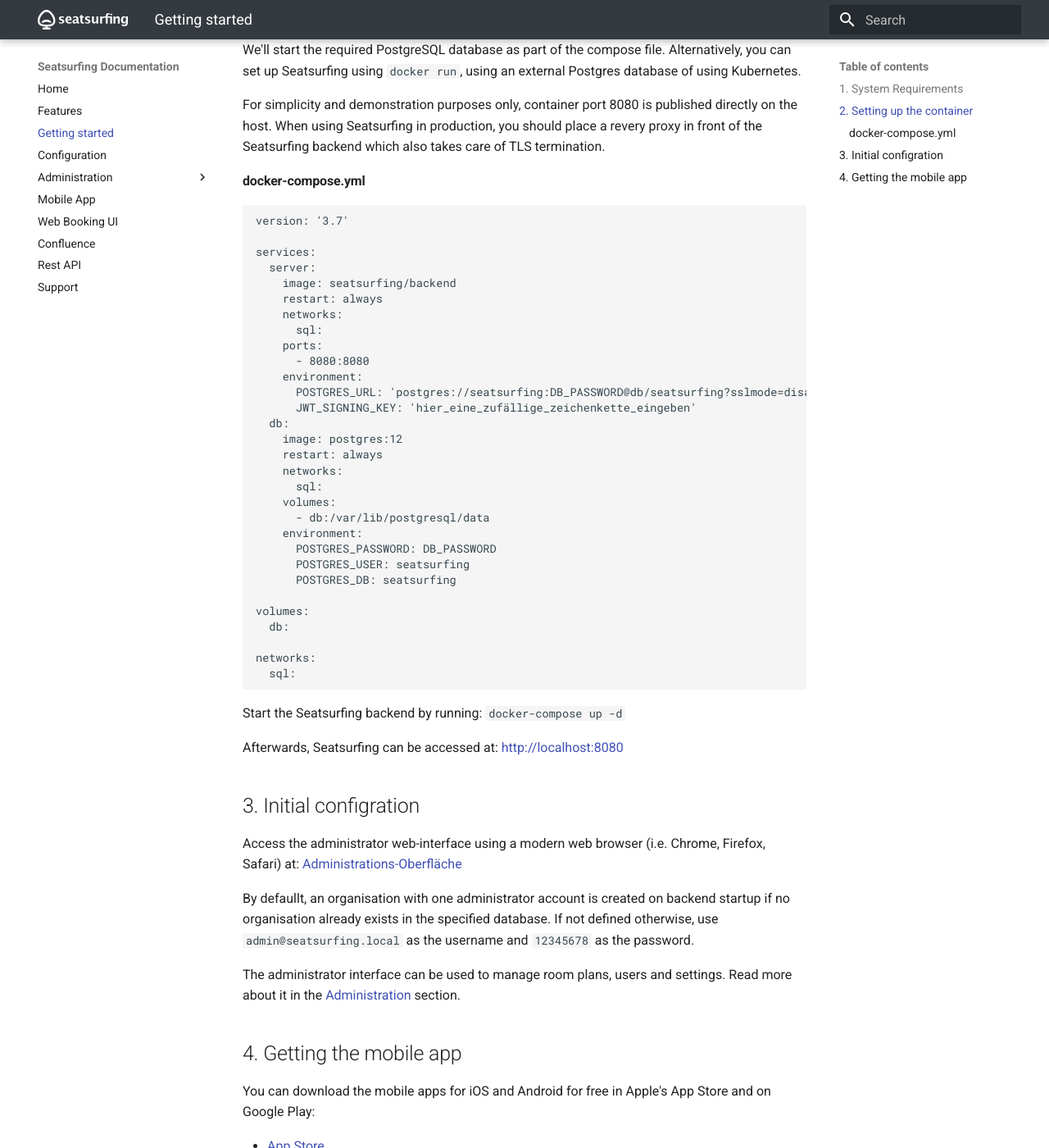
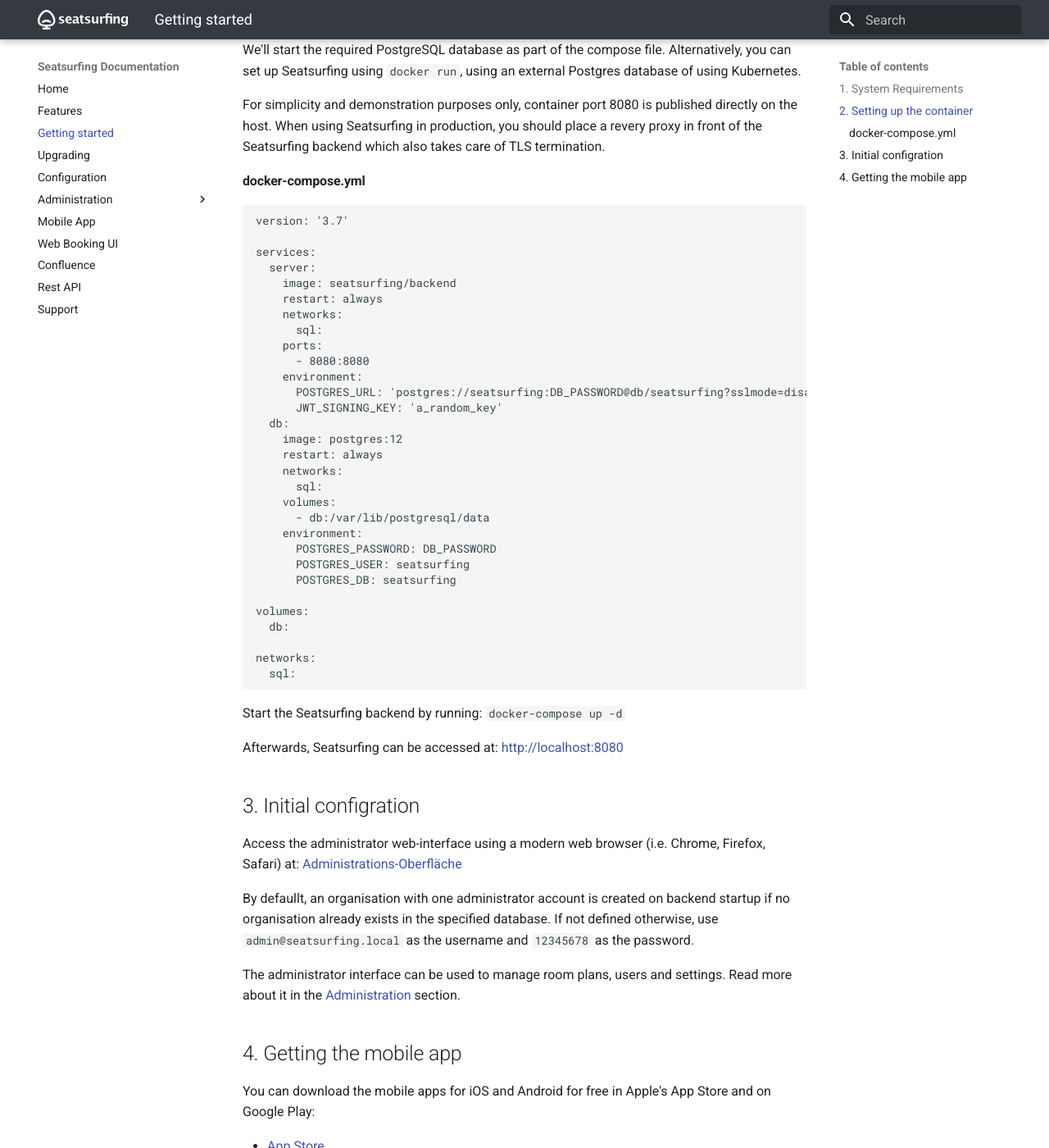
Before and after one commit to seatsurfing/docs, an MkDocs documentation site: the page built from src/getting-started.md, in a window 1280 px wide and 1400 px high, scrolled down 552 px. Shown: the whole window at 82% size. Built offline with MkDocs 1.6.1 and Material for MkDocs 9.7.7, drawn with Linux system fonts in a browser that asks for light colours.

```diff
--- a/mkdocs.yml
+++ b/mkdocs.yml
@@ -10,6 +10,7 @@ nav:
     - 'Home': 'index.md'
     - 'features.md'
     - 'getting-started.md'
+    - 'upgrading.md'
     - 'config.md'
     - 'Administration':
         - 'admin-ui.md'
--- a/src/getting-started.md
+++ b/src/getting-started.md
@@ -29,7 +29,7 @@ services:
       - 8080:8080
     environment:
       POSTGRES_URL: 'postgres://seatsurfing:DB_PASSWORD@db/seatsurfing?sslmode=disable'
-      JWT_SIGNING_KEY: 'hier_eine_zufällige_zeichenkette_eingeben'
+      JWT_SIGNING_KEY: 'a_random_key'
   db:
     image: postgres:12
     restart: always
```
Also changed, not shown: src/upgrading.md (added, +12 -0 lines).
